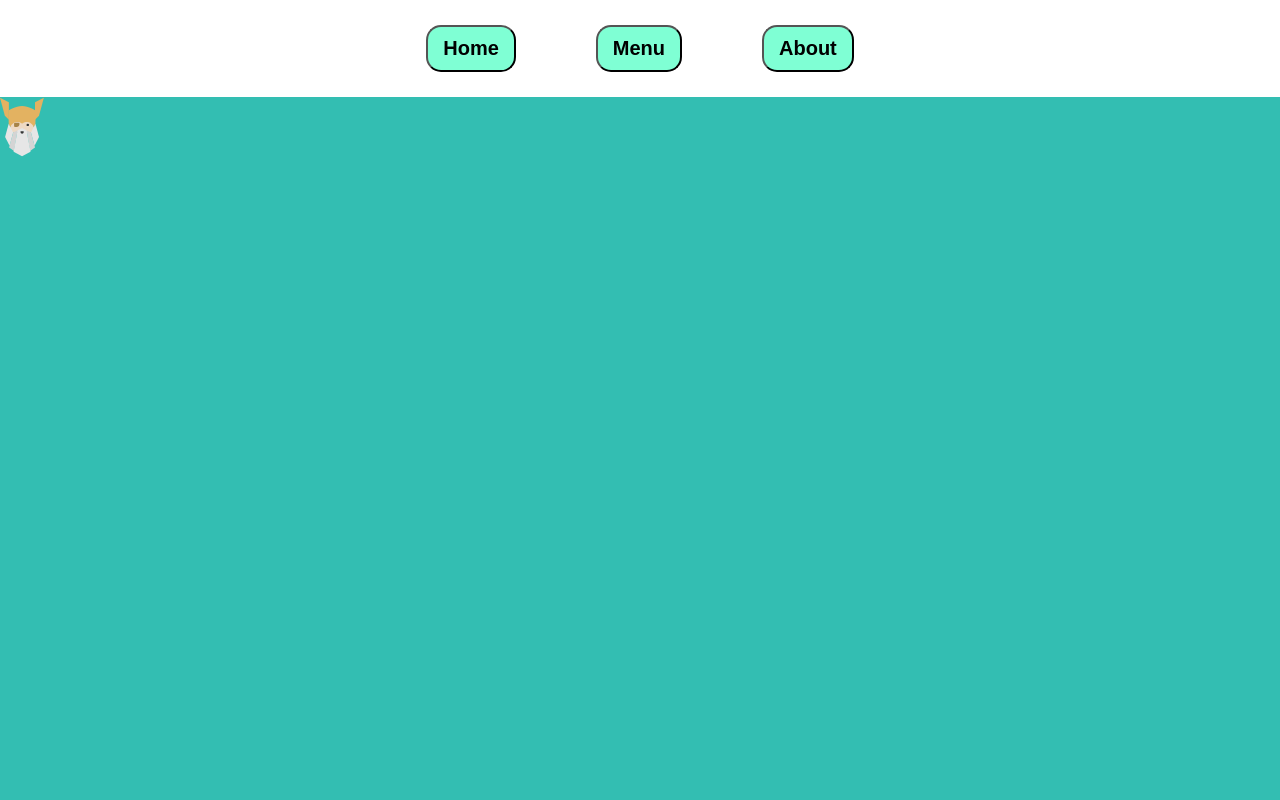
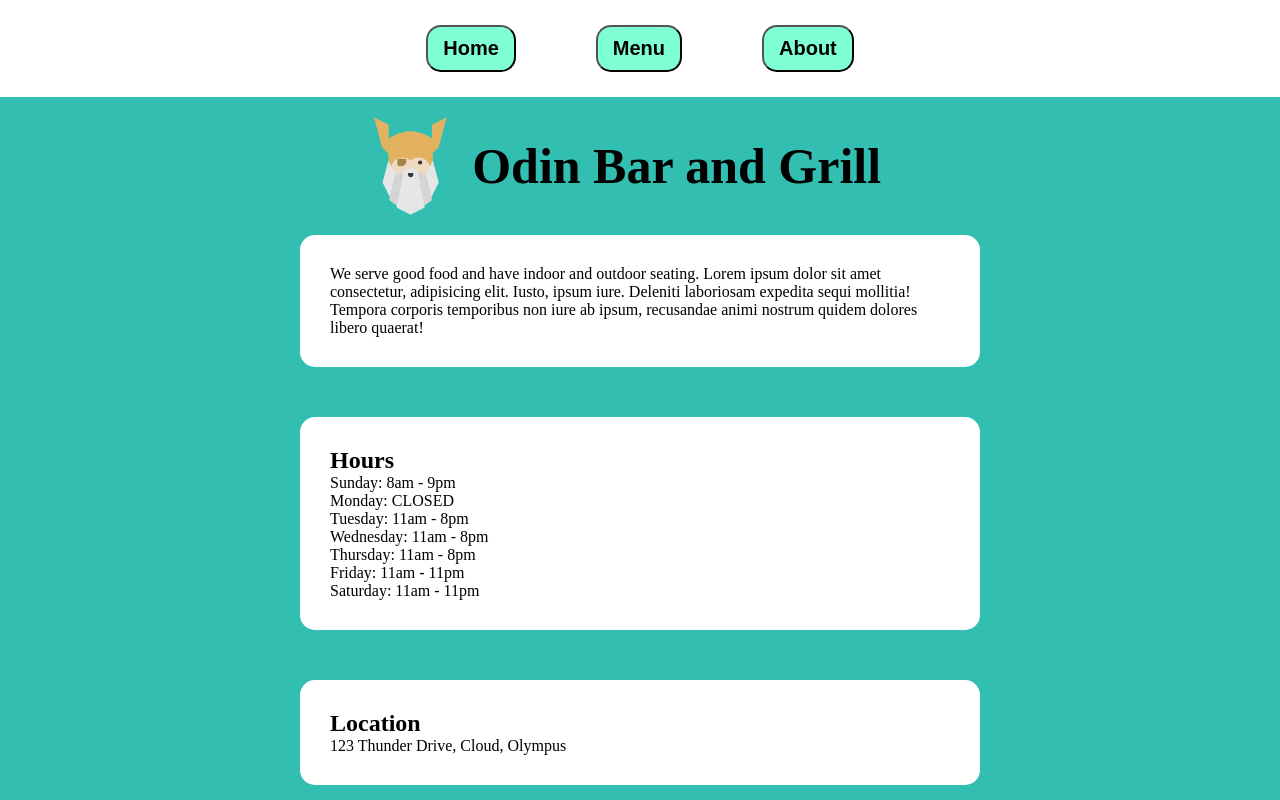
Before and after one commit to ehnhan/odin-restaurant, a website built with webpack: page src/template.html in a window 1280 px wide. Built offline with nearby package versions, Linux system fonts and the light colour scheme.

Commit message:
Add styling for home page

```diff
--- a/src/home.js
+++ b/src/home.js
@@ -2,9 +2,61 @@ import odinImage from "./odin.svg";
 
 const createHome = function() {
     const home = document.createElement("div");
+    home.className = "home_area";
+    const header = document.createElement("div");
+    header.className = "home_header";
     const image = document.createElement("img");
     image.src = odinImage;
-    home.appendChild(image);
+    const name = document.createElement("h1");
+    name.innerText = "Odin Bar and Grill"
+
+    header.appendChild(image);
+    header.appendChild(name)
+    home.appendChild(header);
+
+    const home_info_area = document.createElement("div");
+    home_info_area.className = "home_info_area"
+    const home_description = document.createElement("div");
+    home_description.className = "description_container"
+    home_description.innerText = "We serve good food and have indoor and outdoor seating. Lorem ipsum dolor sit amet consectetur, adipisicing elit. Iusto, ipsum iure. Deleniti laboriosam expedita sequi mollitia! Tempora corporis temporibus non iure ab ipsum, recusandae animi nostrum quidem dolores libero quaerat! ";
+    home_info_area.appendChild(home_description);
+
+    const hours_container = document.createElement('div');
+    hours_container.className = 'hours_container';
+    const hoursHeader = document.createElement('h2');
+    hoursHeader.innerText = 'Hours';
+    const hoursList = document.createElement('ul');
+    const sunday = document.createElement('li');
+    sunday.textContent = 'Sunday: 8am - 9pm';
+    const monday = document.createElement('li');
+    monday.textContent = 'Monday: CLOSED';
+    const tuesday = document.createElement('li');
+    tuesday.textContent = 'Tuesday: 11am - 8pm';
+    const wednesday = document.createElement('li');
+    wednesday.textContent = 'Wednesday: 11am - 8pm';
+    const thursday = document.createElement('li');
+    thursday.textContent = 'Thursday: 11am - 8pm';
+    const friday = document.createElement('li');
+    friday.textContent = 'Friday: 11am - 11pm';
+    const saturday = document.createElement('li');
+    saturday.textContent = 'Saturday: 11am - 11pm';
+
+    hoursList.append(sunday, monday, tuesday, wednesday, thursday, friday, saturday);
+    hours_container.appendChild(hoursHeader);
+    hours_container.appendChild(hoursList);
+    home_info_area.append(hours_container);
+
+    const location_container = document.createElement("div");
+    location_container.className = "location_container"
+    const location_header = document.createElement('h2');
+    const location_info = document.createElement('p');
+    location_header.innerText = "Location";
+    location_info.innerText = "123 Thunder Drive, Cloud, Olympus";
+    location_container.appendChild(location_header);
+    location_container.appendChild(location_info);
+    home_info_area.appendChild(location_container);
+
+    home.appendChild(home_info_area);
 
     const contentArea = document.querySelector("#content");
     contentArea.appendChild(home);
--- a/src/styles.css
+++ b/src/styles.css
@@ -53,3 +53,37 @@ h1 {
 .item_price {
     text-align: right;
 }
+
+.home_area {
+    display: grid;
+    gap: 15px;
+}
+
+.home_header {
+    display: flex;
+    justify-content: center;
+    align-items: center;
+    padding-top: 15px;
+}
+
+img {
+    height: 100px;
+}
+
+.home_info_area {
+    display: flex;
+    flex-direction: column;
+    justify-content: center;
+    gap: 50px;
+    padding: 0 300px;
+}
+
+.description_container, .hours_container, .location_container {
+    background-color: white;
+    border-radius: 15px;
+    padding: 30px;
+}
+
+ul {
+    list-style-type: none;
+}
```
Also changed, not shown: src/template.html (+1 -5 lines).
